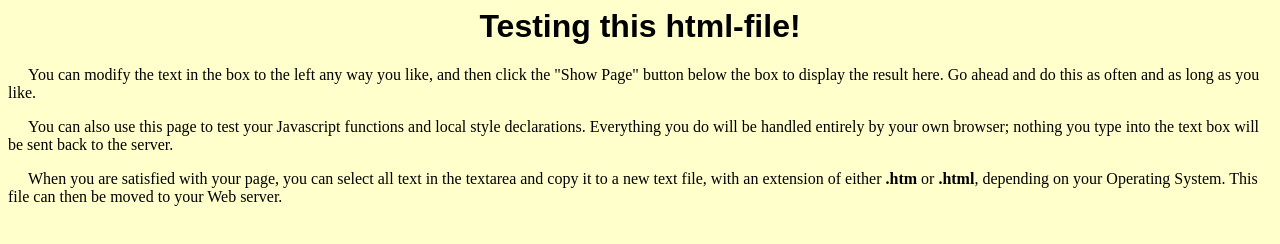
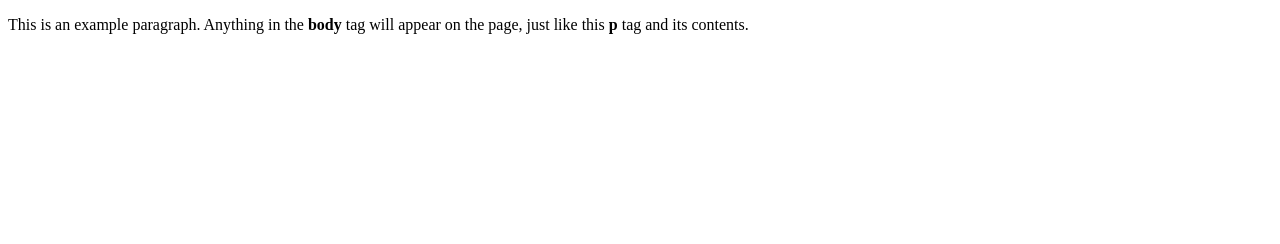
Before and after one commit to RemBoontje/MyFirstRepository, a plain HTML site: page index.html in a window 1280 px wide. Drawn offline with Linux system fonts and the light colour scheme.

Commit message:
new index file

```diff
--- a/index.html
+++ b/index.html
@@ -1,33 +1,9 @@
+<!doctype html>
 <html>
-<head>
-<title>       </title>
-<style type="text/css">
-<!--
-h1	{text-align:center;
-	font-family:Arial, Helvetica, Sans-Serif;
-	}
-
-p	{text-indent:20px;
-	}
--->
-</style>
-</head>
-<body bgcolor = "#ffffcc" text = "#000000">
-<h1>Testing this html-file!</h1>
-
-<p>You can modify the text in the box to the left any way you like, and
-then click the "Show Page" button below the box to display the
-result here. Go ahead and do this as often and as long as you like.</p>
-
-<p>You can also use this page to test your Javascript functions and local
-style declarations. Everything you do will be handled entirely by your own
-browser; nothing you type into the text box will be sent back to the
-server.</p>
-
-<p>When you are satisfied with your page, you can select all text in the
-textarea and copy it to a new text file, with an extension of
-either <b>.htm</b> or <b>.html</b>, depending on your Operating System.
-This file can then be moved to your Web server.</p>
-
-</body>
+  <head>
+    <title>This is the title of the webpage!</title>
+  </head>
+  <body>
+    <p>This is an example paragraph. Anything in the <strong>body</strong> tag will appear on the page, just like this <strong>p</strong> tag and its contents.</p>
+  </body>
 </html>
```
